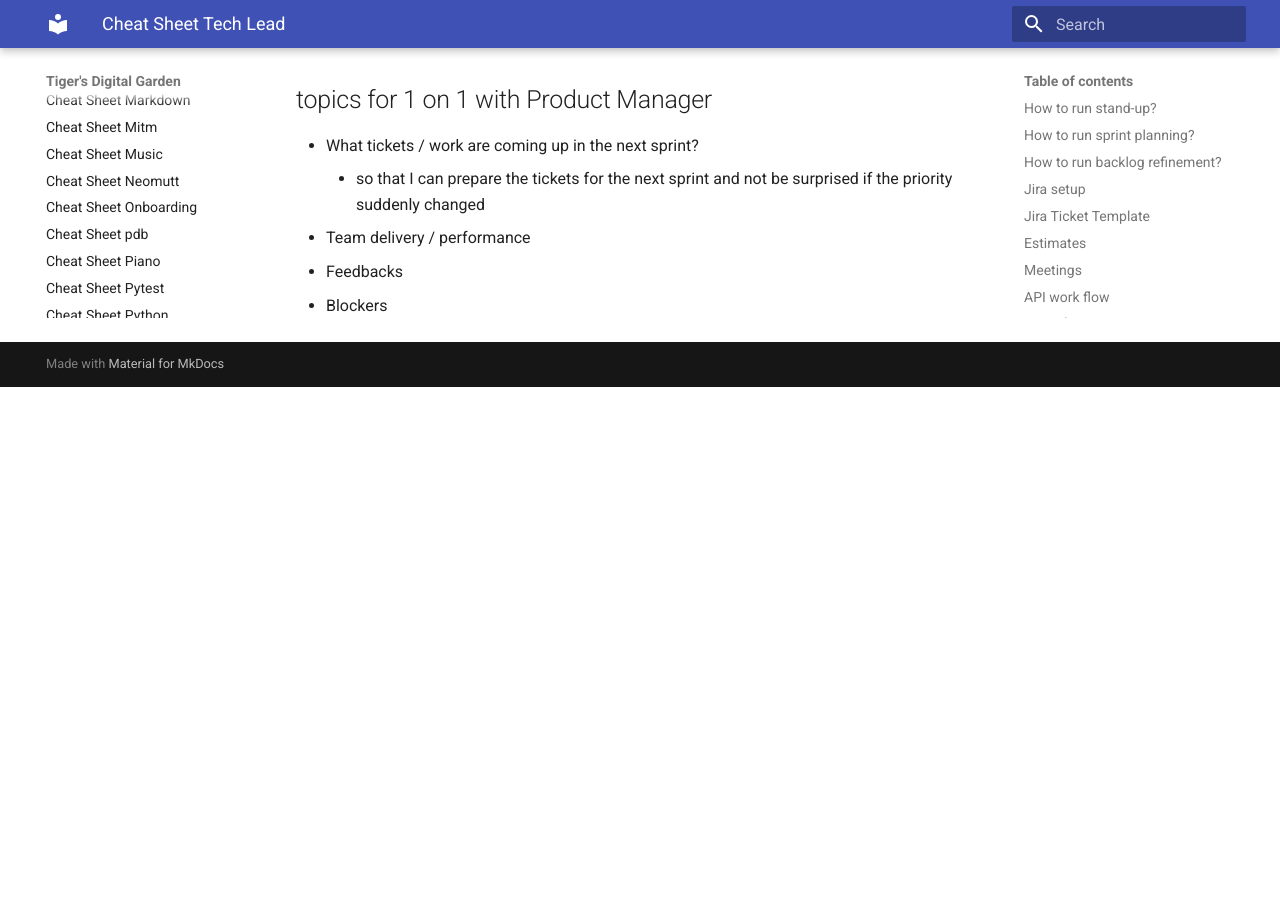
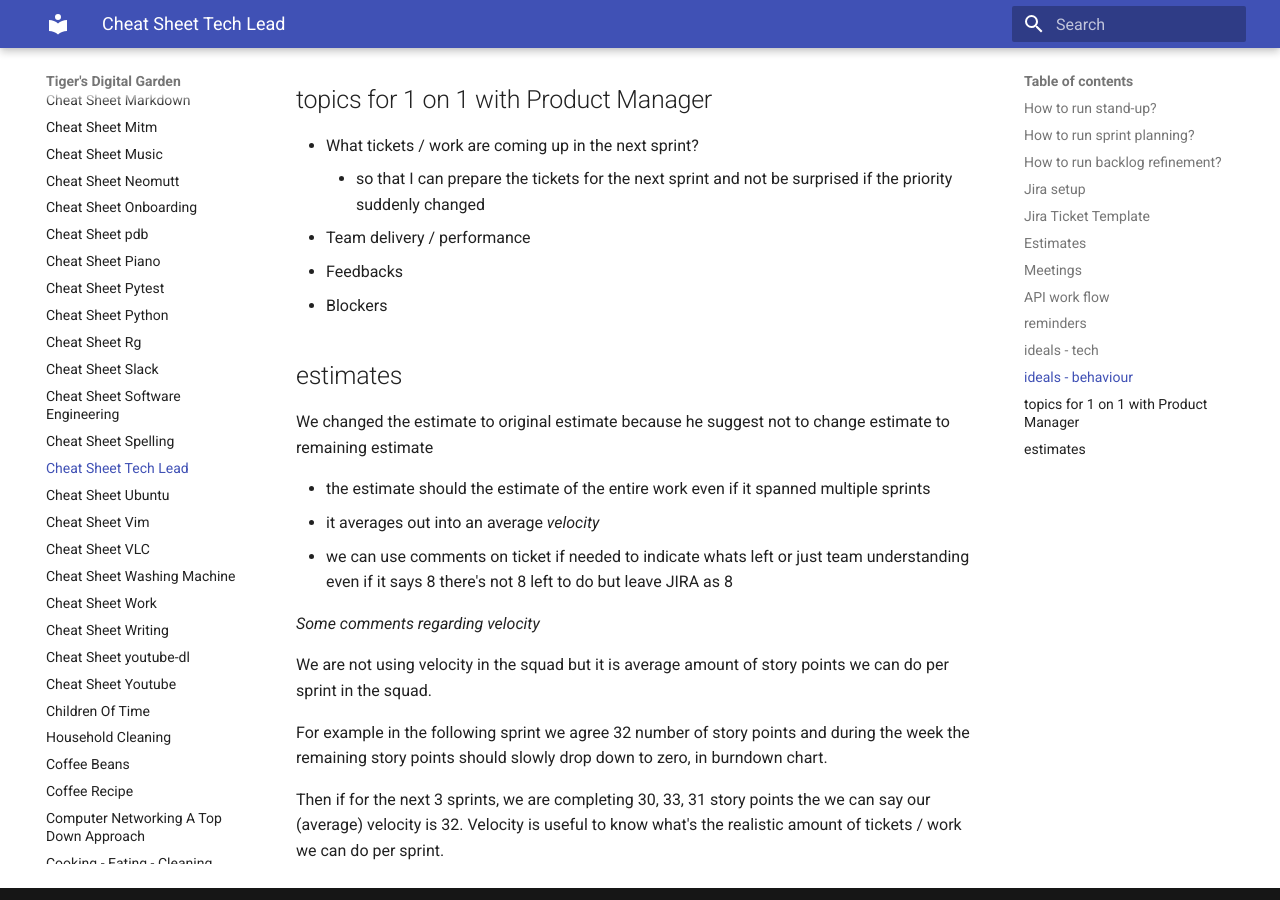
Before and after one commit to ynotstartups/notes, an MkDocs documentation site: the page built from notes/cheat-sheet-tech-lead.md, in a window 1280 px wide and 900 px high, scrolled down 3888 px. Built offline with MkDocs 1.6.1 and Material for MkDocs 9.7.7, drawn with Linux system fonts in a browser that asks for light colours; before the commit the page ends 4275 px from its top, so only the background shows below that.

Commit message:
add estimate to cheat sheet tech lead

```diff
--- a/notes/cheat-sheet-tech-lead.md
+++ b/notes/cheat-sheet-tech-lead.md
@@ -130,3 +130,20 @@ h1. Questions
 - Team delivery / performance
 - Feedbacks
 - Blockers
+
+## estimates
+
+We changed the estimate to original estimate because he suggest not to change estimate to remaining estimate
+
+- the estimate should the estimate of the entire work even if it spanned multiple sprints
+- it averages out into an average *velocity*
+- we can use comments on ticket if needed to indicate whats left or just team understanding even if it says 8 there's not 8 left to do but leave JIRA as 8
+
+*Some comments regarding velocity*
+
+We are not using velocity in the squad but it is average amount of story points we can do per sprint in the squad.
+
+For example in the following sprint we agree 32 number of story points and during the week the remaining story points should slowly drop down to zero, in burndown chart.
+
+Then if for the next 3 sprints, we are completing 30, 33, 31 story points the we can say our (average) velocity is 32.
+Velocity is useful to know what's the realistic amount of tickets / work we can do per sprint.
```
